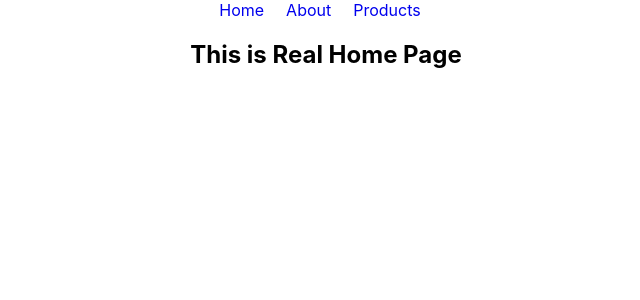
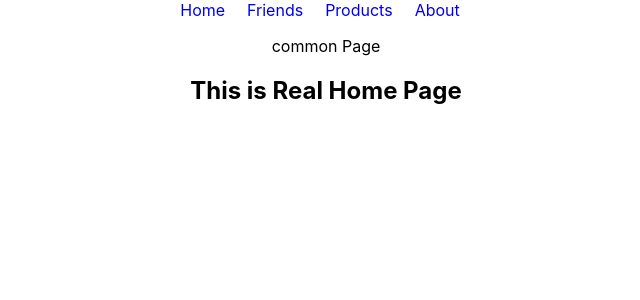
Before and after one commit to selimalahi/Explore-router, a React (Create React App) app: page /Home in a window 1280 px wide. Shown: the top 300 px of the page, without its empty margins (314-954 px from the left). Built offline with nearby package versions, Linux system fonts and the light colour scheme.

Commit message:
layout update and outlet create

```diff
--- /dev/null
+++ b/src/Main/Main.js
@@ -0,0 +1,14 @@
+import React from 'react';
+import { Outlet } from 'react-router-dom';
+import Header from '../components/Header/Header';
+
+const Main = () => {
+    return (
+        <div>
+            <Header></Header>
+            <Outlet></Outlet>
+        </div>
+    );
+};
+
+export default Main;
--- /dev/null
+++ b/src/components/Friends/Friends.js
@@ -0,0 +1,11 @@
+import React from 'react';
+
+const Friends = () => {
+    return (
+        <div>
+            <h2>I have so many friends</h2>
+        </div>
+    );
+};
+
+export default Friends;
--- a/src/components/Header/Header.js
+++ b/src/components/Header/Header.js
@@ -5,9 +5,15 @@ import './Header.css'
 const Header = () => {
     return (
         <div className='header'>
-            <Link to='/Home'>Home</Link>
-            <Link to='/About'>About</Link>
-            <Link to='/products'>Products</Link>
+            <nav>
+                <Link to='/Home'>Home</Link>
+                <Link to='/friends'>Friends</Link>
+
+                <Link to='/products'>Products</Link>
+                <Link to='/About'>About</Link>
+            </nav>
+
+            <p>common Page</p>
         </div>
     );
 };
--- a/src/components/Home/Home.js
+++ b/src/components/Home/Home.js
@@ -4,7 +4,7 @@ import Header from '../Header/Header';
 const Home = () => {
     return (
         <div>
-            <Header></Header>
+
             <h2>This is Real Home Page</h2>
         </div>
     );
--- a/src/components/Products/Products.js
+++ b/src/components/Products/Products.js
@@ -4,7 +4,7 @@ import Header from '../Header/Header';
 const Products = () => {
     return (
         <div>
-            <Header></Header>
+
             <h4>This is products Page</h4>
         </div>
     );
```
Also changed, not shown: src/App.js (+12 -3 lines).
